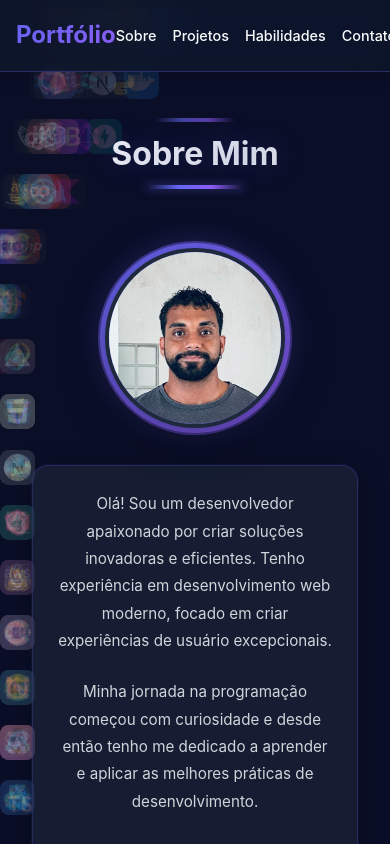
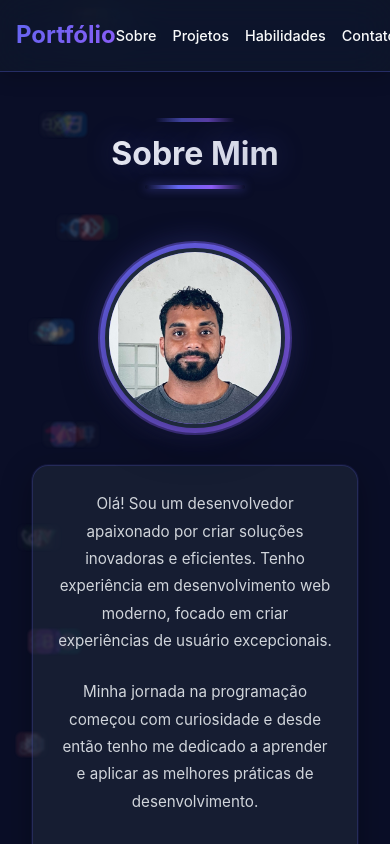
Before and after one commit to ElielDelfino/portfolio, a React app: page / in a window 390 px wide. Shown: the top 844 px of the page. Built offline with nearby package versions, Linux system fonts and the light colour scheme; the HTML template or start-up script is replaced by a standard one.

Commit message:
Atualizaçao portfolio3

```diff
--- a/src/components/FloatingBackground.tsx
+++ b/src/components/FloatingBackground.tsx
@@ -1,3 +1,4 @@
+import { useEffect, useState } from 'react'
 import ReactIcon from '../assets/icons/React-Dark.svg'
 import TypeScriptIcon from '../assets/icons/TypeScript.svg'
 import JavaScriptIcon from '../assets/icons/JavaScript.svg'
@@ -74,6 +75,19 @@ import GCPIcon from '../assets/icons/GCP-Dark.svg'
 import AzureIcon from '../assets/icons/Azure-Dark.svg'
 
 function FloatingBackground() {
+  const [isMobile, setIsMobile] = useState(false)
+
+  useEffect(() => {
+    const checkMobile = () => {
+      setIsMobile(window.innerWidth <= 768)
+    }
+
+    checkMobile()
+    window.addEventListener('resize', checkMobile)
+
+    return () => window.removeEventListener('resize', checkMobile)
+  }, [])
+
   const baseIcons = [
     { icon: ReactIcon, name: 'React' },
     { icon: TypeScriptIcon, name: 'TypeScript' },
@@ -151,20 +165,21 @@ function FloatingBackground() {
     { icon: AzureIcon, name: 'Azure' },
   ]
 
+  const iconCount = isMobile ? 30 : 150
   const floatingIcons = []
-  for (let i = 0; i < 150; i++) {
+  for (let i = 0; i < iconCount; i++) {
     floatingIcons.push(baseIcons[i % baseIcons.length])
   }
 
   return (
     <div className="code-background">
       {floatingIcons.map((item, index) => {
-        const totalRows = 15
+        const totalRows = isMobile ? 8 : 15
         const iconsPerRow = Math.ceil(floatingIcons.length / totalRows)
         const row = Math.floor(index / iconsPerRow)
         const topPosition = 1 + (row * (98 / totalRows))
         const animationDelay = (index * 0.1) % 35
-        const animationDuration = 15 + (index % 12) * 2
+        const animationDuration = isMobile ? 20 + (index % 8) * 2 : 15 + (index % 12) * 2
 
         return (
           <div
@@ -176,7 +191,7 @@ function FloatingBackground() {
               animationDuration: `${animationDuration}s`,
             }}
           >
-            <img src={item.icon} alt={item.name} />
+            <img src={item.icon} alt={item.name} loading="lazy" />
           </div>
         )
       })}
--- a/src/styles/global.css
+++ b/src/styles/global.css
@@ -457,6 +457,14 @@ body::before {
   overflow: hidden;
   width: 100%;
   height: 100%;
+  transform: translateZ(0);
+  will-change: contents;
+}
+
+@media (max-width: 768px) {
+  .code-background {
+    contain: layout style paint;
+  }
 }
 
 .floating-icon {
@@ -467,6 +475,22 @@ body::before {
   animation: slideRight linear infinite;
   filter: blur(0.5px);
   will-change: left, opacity;
+  transform: translateZ(0);
+  backface-visibility: hidden;
+  -webkit-backface-visibility: hidden;
+}
+
+@media (max-width: 768px) {
+  .floating-icon {
+    width: 25px;
+    height: 25px;
+    opacity: 0.1;
+    filter: blur(1px);
+  }
+
+  .code-background {
+    transform: translateZ(0);
+  }
 }
 
 .floating-icon img {
@@ -490,6 +514,20 @@ body::before {
   100% {
     left: 110%;
     opacity: 0;
+  }
+}
+
+@media (prefers-reduced-motion: reduce) {
+  .floating-icon {
+    animation: none;
+    opacity: 0.05;
+  }
+
+  .project-card,
+  .skill-item,
+  .contact-item,
+  .about-image {
+    transition: none;
   }
 }
 
@@ -523,6 +561,11 @@ body::before {
     gap: 1.5rem;
   }
 
+  .project-card {
+    max-width: 100%;
+    overflow: hidden;
+  }
+
   .project-image-wrapper {
     height: 180px;
   }
@@ -530,11 +573,14 @@ body::before {
   .project-title {
     padding: 1.5rem 1.5rem 0 1.5rem;
     font-size: 1.25rem;
+    word-wrap: break-word;
   }
 
   .project-description {
     padding: 0 1.5rem;
     font-size: 0.95rem;
+    word-wrap: break-word;
+    overflow-wrap: break-word;
   }
 
   .project-technologies {
@@ -543,6 +589,14 @@ body::before {
 
   .project-links {
     padding: 0 1.5rem 1.5rem 1.5rem;
+    width: 100%;
+    box-sizing: border-box;
+  }
+
+  .project-link-button {
+    width: 100%;
+    max-width: 100%;
+    box-sizing: border-box;
   }
 }
 
@@ -560,6 +614,9 @@ body::before {
   position: relative;
   overflow: hidden;
   animation: fadeInUp 0.6s ease-out backwards;
+  width: 100%;
+  max-width: 100%;
+  box-sizing: border-box;
 }
 
 .project-card::before {
@@ -720,6 +777,8 @@ body::before {
   gap: 0.75rem;
   margin-top: auto;
   padding: 0 2rem 2rem 2rem;
+  width: 100%;
+  box-sizing: border-box;
 }
 
 .project-link {
@@ -739,6 +798,7 @@ body::before {
 .project-link-button {
   flex: 1;
   min-width: 120px;
+  max-width: 100%;
   padding: 0.75rem 1.5rem;
   background: linear-gradient(135deg, var(--primary-color), var(--secondary-color));
   background-size: 200% 200%;
@@ -754,6 +814,11 @@ body::before {
   overflow: hidden;
   text-decoration: none;
   display: inline-block;
+  box-sizing: border-box;
+  word-wrap: break-word;
+  white-space: nowrap;
+  overflow: hidden;
+  text-overflow: ellipsis;
 }
 
 .project-link-button::before {
@@ -790,10 +855,17 @@ body::before {
   .project-link-button {
     flex: 1 1 100%;
     min-width: 100%;
+    max-width: 100%;
+    width: 100%;
+    white-space: normal;
+    word-wrap: break-word;
+    overflow-wrap: break-word;
   }
 
   .project-links {
     flex-direction: column;
+    width: 100%;
+    gap: 0.75rem;
   }
 }
 
```
